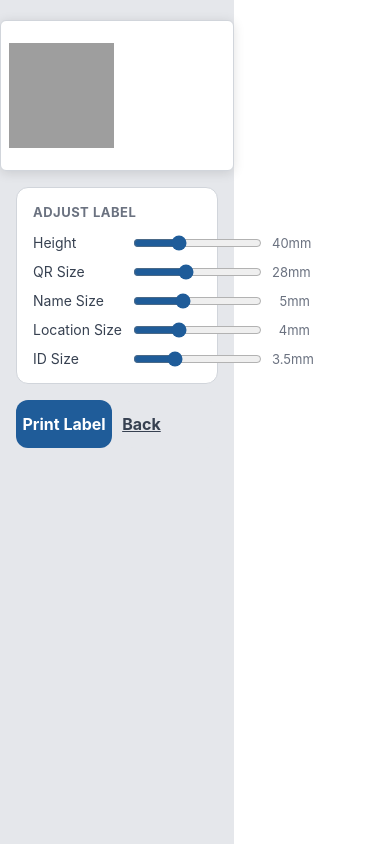
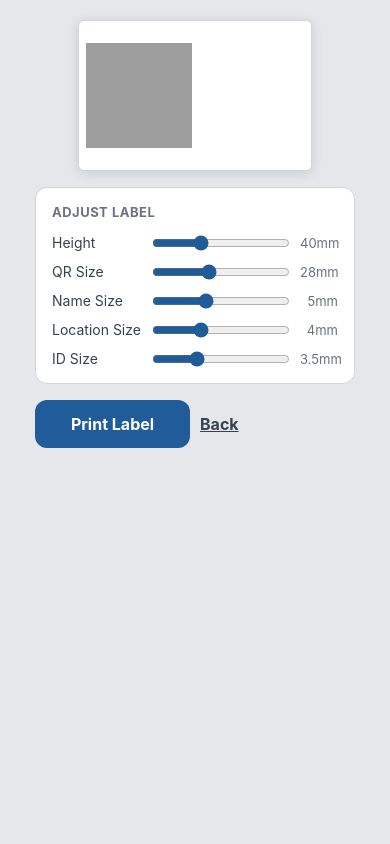
Before and after one commit to SunThru-Team/suntru-compliance, a Flask app: template templates/label.html in a window 390 px wide. Run offline with Flask 3, Linux system fonts and the light colour scheme; the template is opened without the code that fills it, so the values that code supplies are empty; grey boxes are pictures that could not be loaded.

Commit message:
Fix label page full-width on mobile screen

```diff
--- a/templates/label.html
+++ b/templates/label.html
@@ -21,7 +21,6 @@
     }
 
     html, body {
-      width: 62mm;
       background: #fff;
       font-family: -apple-system, BlinkMacSystemFont, "Helvetica Neue", Arial, sans-serif;
       -webkit-print-color-adjust: exact;
```
